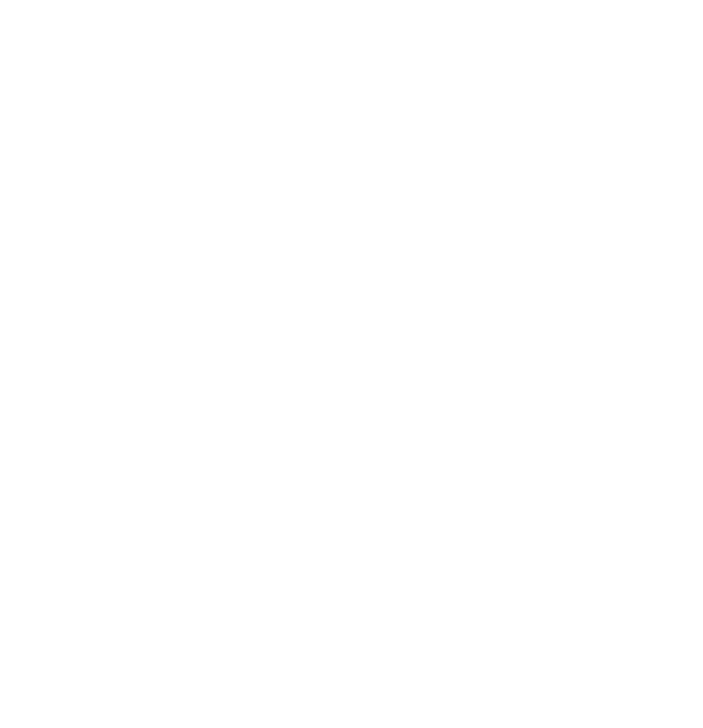
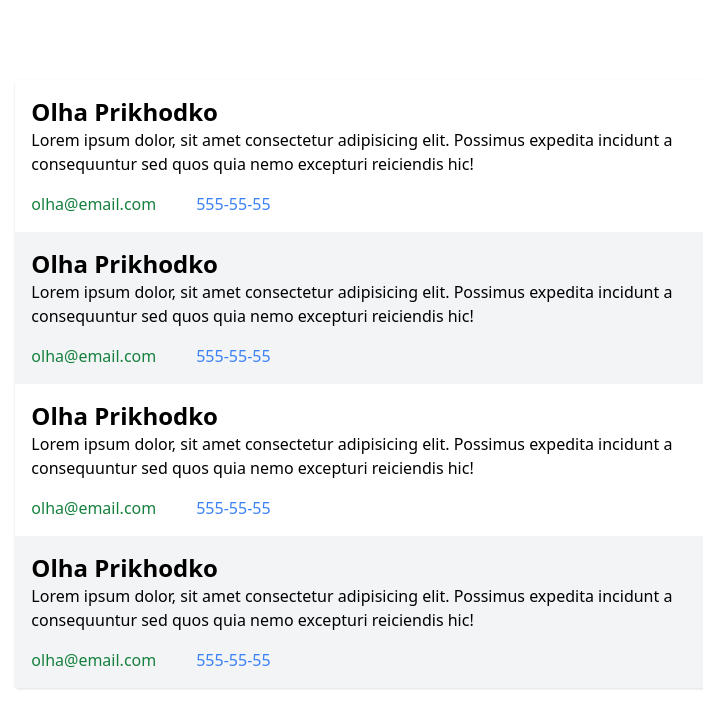
Before and after one commit to OlgaPrikhodko/carTrader, a Nuxt app: page /profile/listings/view/1 in a window 1280 px wide. Before the commit this address had no page. Shown: the top 728 px of the page, without its empty margins (262-965 px from the left). Built offline with nearby package versions, Linux system fonts and the light colour scheme.

Commit message:
:star: feat(profile): add listing CarMessages

```diff
--- a/components/Car/ListingCard.vue
+++ b/components/Car/ListingCard.vue
@@ -18,7 +18,7 @@
     <div class="p-3 flex">
       <NuxtLink
         class="text-blue-500 mr-4"
-        :to="`/profile/listing/view/${listing.id}`"
+        :to="`/profile/listings/view/${listing.id}`"
         >View</NuxtLink
       >
       <p class="text-red-400 cursor-pointer">Delete</p>
--- /dev/null
+++ b/components/Car/MessageCard.vue
@@ -0,0 +1,17 @@
+<template>
+  <div class="even:bg-gray-100 p-4">
+    <h1 class="font-bold text-2xl">Olha Prikhodko</h1>
+
+    <p class="text-grey-700">
+      Lorem ipsum dolor, sit amet consectetur adipisicing elit. Possimus
+      expedita incidunt a consequuntur sed quos quia nemo excepturi reiciendis
+      hic!
+    </p>
+
+    <div class="flex items-center mt-4">
+      <p class="text-green-700 mr-10">olha@email.com</p>
+
+      <p class="text-blue-500">555-55-55</p>
+    </div>
+  </div>
+</template>
--- /dev/null
+++ b/pages/profile/listings/view/[id].vue
@@ -0,0 +1,14 @@
+<script setup>
+definePageMeta({
+  layout: "container",
+});
+</script>
+
+<template>
+  <div class="rounded shadow mt-20">
+    <CarMessageCard />
+    <CarMessageCard />
+    <CarMessageCard />
+    <CarMessageCard />
+  </div>
+</template>
```
